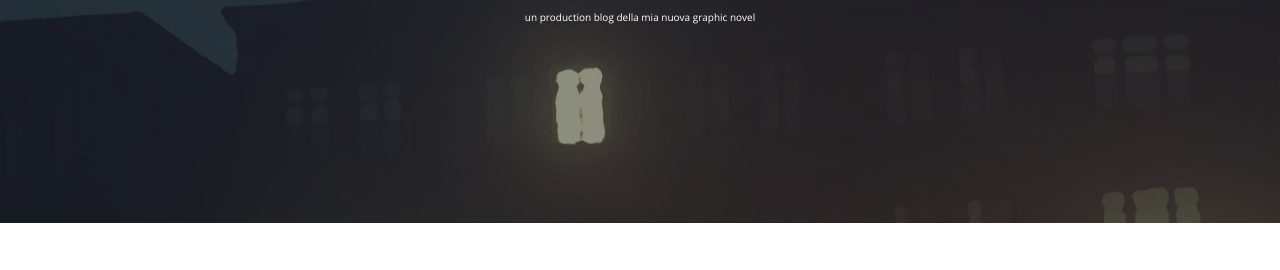
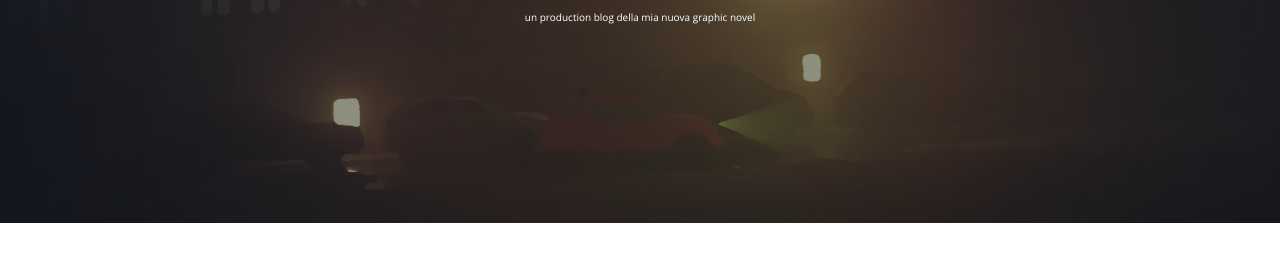
Before and after one commit to emilianobonaccorso/ARDA, a plain HTML site: page index.html in a window 1280 px wide. Shown: the part 329-599 px from the top of the page. Drawn offline with nearby package versions, Linux system fonts and the light colour scheme.

Commit message:
immagine centrata in basso

```diff
--- a/index.html
+++ b/index.html
@@ -8,11 +8,12 @@
     <link rel="stylesheet" href="assets/bootstrap/css/bootstrap.min.css">
     <link rel="stylesheet" href="https://fonts.googleapis.com/css?family=Open+Sans:300italic,400italic,600italic,700italic,800italic,400,300,600,700,800&amp;display=swap">
     <link rel="stylesheet" href="https://fonts.googleapis.com/css?family=Lora:400,700,400italic,700italic&amp;display=swap">
+    <link rel="stylesheet" href="https://fonts.googleapis.com/css?family=Merriweather:300,400,900&amp;display=swap">
     <link rel="stylesheet" href="assets/fonts/font-awesome.min.css">
 </head>
 
 <body>
-    <header class="masthead" style="background: url(&quot;assets/img/cover-1.jpg&quot;);">
+    <header class="masthead" style="background: url(&quot;assets/img/cover-1.jpg&quot;) bottom / cover;">
         <div class="overlay"></div>
         <div class="container">
             <div class="row">
```
Also changed, not shown: post.html (+1 -0 lines).
